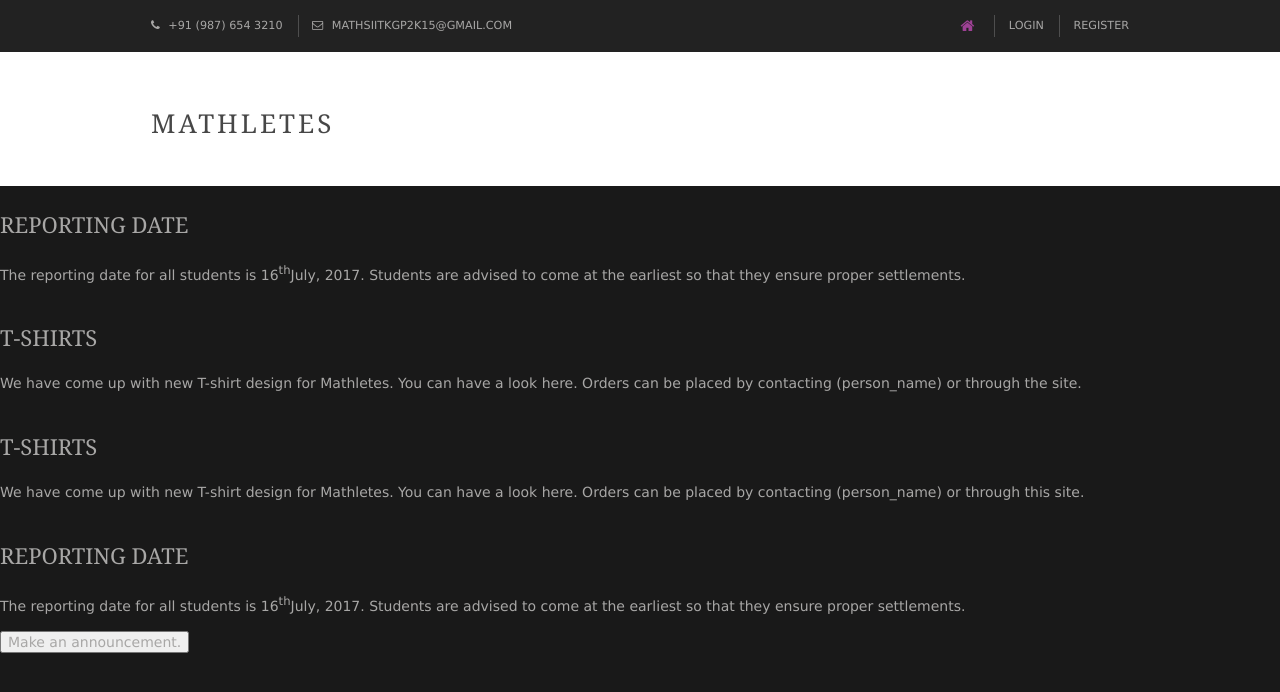
After one commit to mathletes/website, a Flask app: page /announcements in a window 1280 px wide. The commit adds this page. Shown: the top 692 px of the page. Run offline with Flask 2, Linux system fonts and the light colour scheme; some libraries are stand-ins or nearby versions.

Commit message:
First Attempt to create announcement page

```diff
--- a/app.py
+++ b/app.py
@@ -45,5 +45,9 @@ def signUp():
     return str(rv)"""
 	return render_template("pages/signup.html")
 
+@app.route("/announcements")
+def announcement():
+	return render_template("pages/announcements.html");
+
 if __name__ == "__main__":
     app.run(debug=True)
--- a/templates/index.html
+++ b/templates/index.html
@@ -83,6 +83,7 @@ Licence URI: http://www.os-templates.com/template-terms
             </ul>
           </li>
           <li><a href="http://iitkgp.ac.in/files/acad_cal1718.pdf" target="_blank">Academic Calender</a></li>
+          <li><a href="/announcements">Announcements</a></li>
         </ul>
       </li>
       <li><a href="#">Non-Academics</a></li>
--- /dev/null
+++ b/templates/pages/announcements.html
@@ -0,0 +1,71 @@
+<!DOCTYPE html>
+<!--
+Template Name: Algenius
+Author: <a href="http://www.os-templates.com/">OS Templates</a>
+Author URI: http://www.os-templates.com/
+Licence: Free to use under our free template licence terms
+Licence URI: http://www.os-templates.com/template-terms
+-->
+<html lang="">
+<head>
+<title>Mathletes</title>
+<meta charset="utf-8">
+<meta name="viewport" content="width=device-width, initial-scale=1.0, maximum-scale=1.0, user-scalable=no" />
+<link rel="icon" type="image/x-icon" href="static/images/demo/favicon.ico">
+<link href="static/layout/styles/layout.css" rel="stylesheet" type="text/css" media="all" />
+<link href="static/layout/styles/announcements.css" rel="stylesheet" type="text/css" media="all" />
+</head>
+<body id="top">
+<div class="wrapper row0">
+  <div id="topbar" class="hoc clear">
+    <div class="fl_left">
+      <ul>
+        <li><i class="fa fa-phone"></i> +91 (987) 654 3210</li>
+        <li><i class="fa fa-envelope-o"></i> mathsiitkgp2k15@gmail.com</li>
+      </ul>
+    </div>
+    <div class="fl_right">
+      <ul>
+        <li><a href="#"><i class="fa fa-lg fa-home"></i></a></li>
+        <li><a href="#">Login</a></li>
+        <li><a href="#">Register</a></li>
+      </ul>
+    </div>
+  </div>
+</div>
+<div class="wrapper row1">
+  <header id="header" class="hoc clear">
+    <div id="logo" class="fl_left">
+      <h1><a href="#">Mathletes</a></h1>
+    </div>
+    <div id="quickinfo" class="fl_right">
+      <ul class="nospace inline">
+        <!--<li><strong>Jindal:</strong><br>
+          +91 (123) 456 7890</li>
+        <li><strong>Nitin:</strong><br>
+          +91 (123) 456 7890</li>-->
+      </ul>
+    </div>
+  </header>
+</div>
+<div class="wrapper">
+  <br/>
+  <h1>Reporting Date</h1>
+  <p>The reporting date for all students is 16<sup>th</sup>July, 2017. Students are advised to come at the earliest so that they ensure proper settlements.</p>
+  <br/>
+  <h1>T-Shirts</h1>
+  <p>We have come up with new T-shirt design for Mathletes. You can have a look here. Orders can be placed by contacting (person_name) or through the site.</p>
+  <br/>
+  <h1>T-Shirts</h1>
+  <p>We have come up with new T-shirt design for Mathletes. You can have a look here. Orders can be placed by contacting (person_name) or through this site.</p>
+  <br/>
+  <h1>Reporting Date</h1>
+  <p>The reporting date for all students is 16<sup>th</sup>July, 2017. Students are advised to come at the earliest so that they ensure proper settlements.</p>
+  <button>Make an announcement.</button>
+</div>
+<script src="static/layout/scripts/jquery.min.js"></script>
+<script src="static/layout/scripts/jquery.backtotop.js"></script>
+<script src="static/layout/scripts/jquery.mobilemenu.js"></script>
+<script src="static/layout/scripts/announcements.js"></script>
+</body>
+</html>
```
Also changed, not shown: static/layout/scripts/announcements.js (added), static/layout/styles/announcements.css (added).
